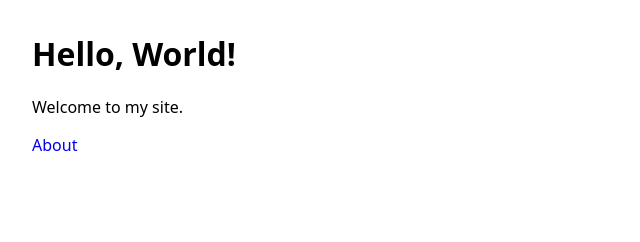
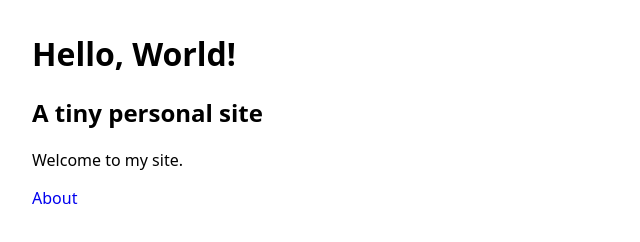
Before and after one commit to m-njp/school-git-activity-1, a plain HTML site: page index.html in a window 1280 px wide. Shown: the whole page, without its empty margins (0-640 px from the left). Drawn offline with Linux system fonts and the light colour scheme.

Commit message:
Add subtitle to index page

```diff
--- a/index.html
+++ b/index.html
@@ -8,6 +8,7 @@
   </head>
   <body>
     <h1>Hello, World!</h1>
+    <h2>A tiny personal site</h2>
     <p>Welcome to my site.</p>
     <a href="about.html">About</a>
   </body>
```
